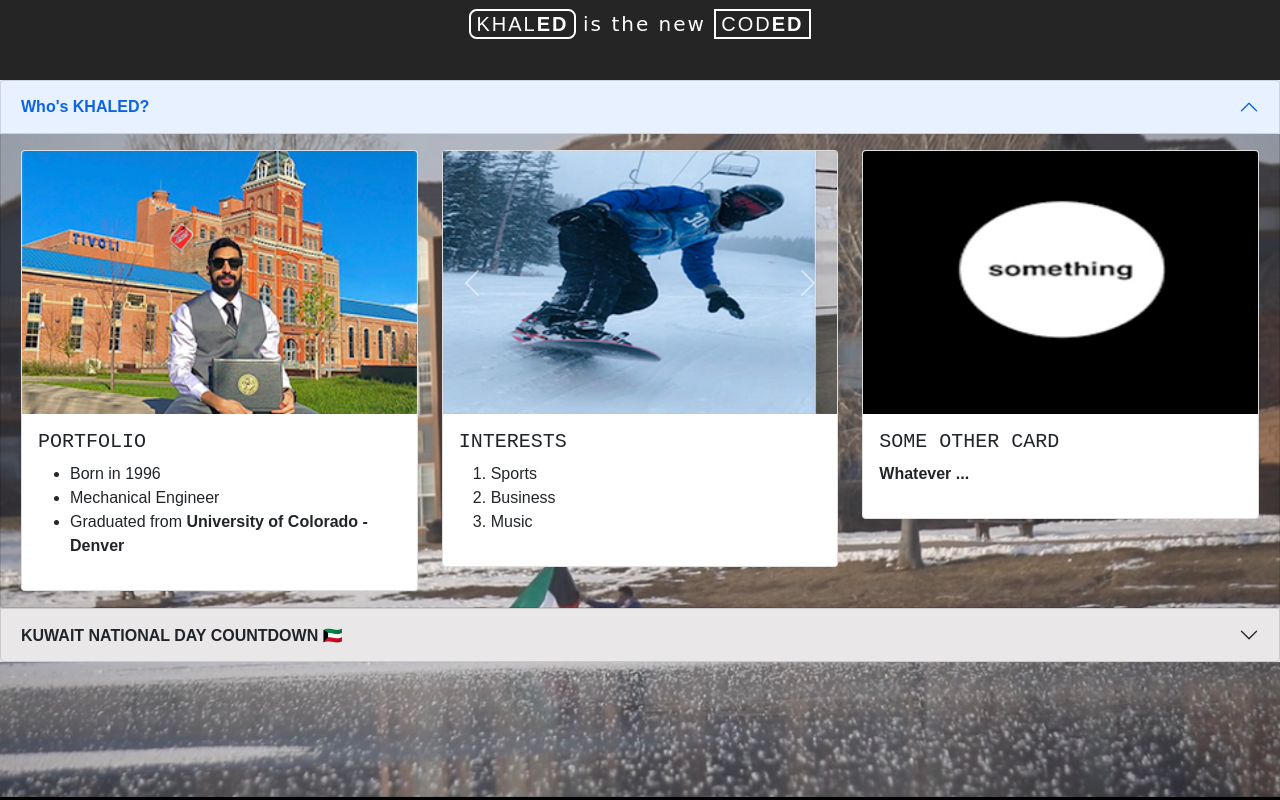
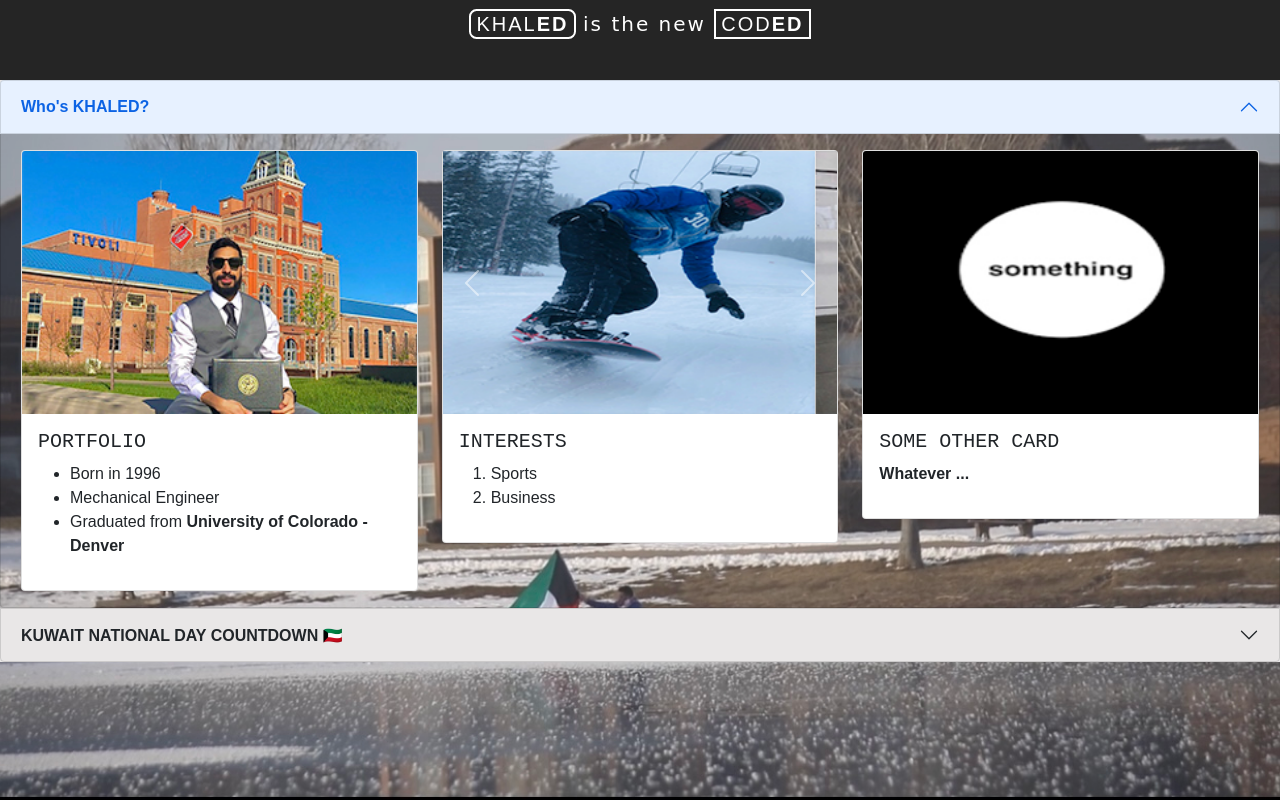
Before and after one commit to khaled-alhamdan/webdemo1, a plain HTML site: page index.html in a window 1280 px wide. Drawn offline with nearby package versions, Linux system fonts and the light colour scheme.

Commit message:
rm-Music

```diff
--- a/index.html
+++ b/index.html
@@ -132,7 +132,6 @@
                           <ol>
                             <li>Sports</li>
                             <li>Business</li>
-                            <li>Music</li>
                           </ol>
                         </div>
                       </div>
```
